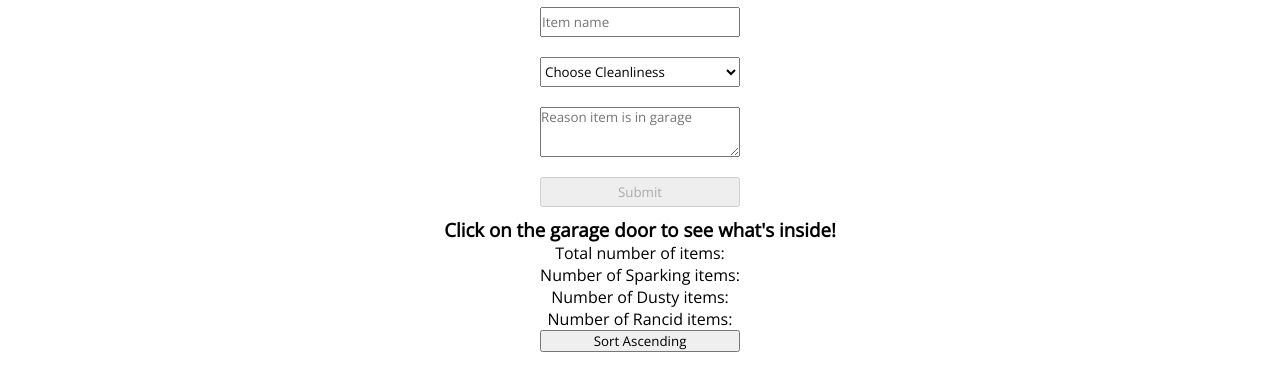
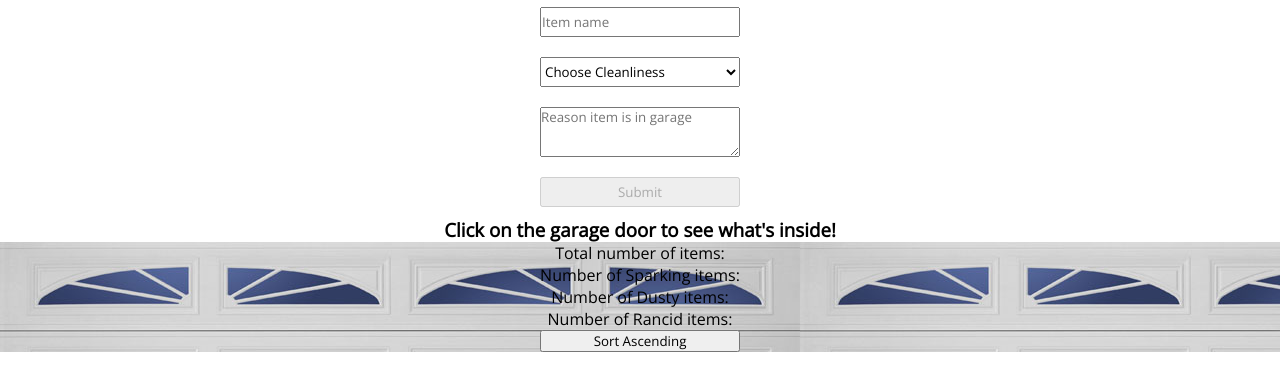
Before and after one commit to jenPlusPlus/garage-bin, a website: page public/index.html in a window 1280 px wide. Shown: the part 71-462 px from the top of the page. Drawn offline with nearby package versions, Linux system fonts and the light colour scheme; no server answers.

Commit message:
Add garage door image

```diff
--- a/public/styles.css
+++ b/public/styles.css
@@ -37,6 +37,10 @@ main {
   text-align: center;
 }
 
+#garage {
+  background-image: url('./../assets/garage_door.jpg');
+}
+
 .garage-item {
   margin: 10px;
 }
```
Also changed, not shown: assets/garage_door.jpg (added).
